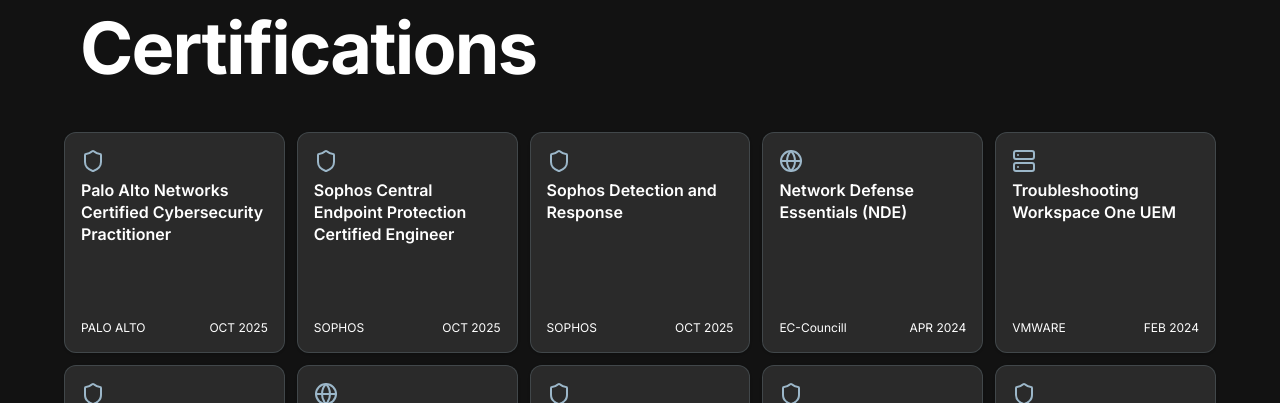
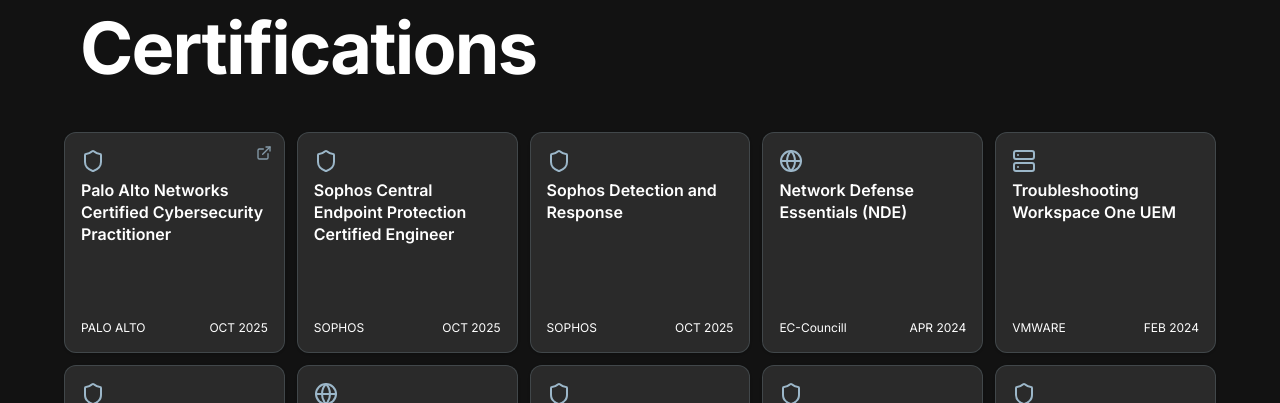
Before and after one commit to stevencampos15/NewPortfolio, a Next.js app: page / in a window 1280 px wide. Shown: the part 4680-5083 px from the top of the page. Built offline with nearby package versions, Linux system fonts and the light colour scheme.

Commit message:
Added some certification changes UI

```diff
--- a/src/components/sections/Certifications.tsx
+++ b/src/components/sections/Certifications.tsx
@@ -3,7 +3,7 @@
 import { motion } from "framer-motion"
 import { useInView } from "react-intersection-observer"
 import { useLanguage } from "@/context/LanguageContext"
-import { Shield, Server, Globe, Activity, Terminal, Layers, Cpu, Database, Award } from "lucide-react"
+import { Shield, Server, Globe, Activity, Terminal, Layers, Cpu, Database, Award, ExternalLink } from "lucide-react"
 import React from "react"
 
 type Certification = {
@@ -14,7 +14,7 @@
 }
 
 const certifications: Certification[] = [
-  { title: "Palo Alto Networks Certified Cybersecurity Practitioner", vendor: "PALO ALTO", date: "OCT 2025" },
+  { title: "Palo Alto Networks Certified Cybersecurity Practitioner", vendor: "PALO ALTO", date: "OCT 2025", link: "https://drive.google.com/file/d/1Tf0JocsydVIPK3rBRXpJHdkxD21dfrgO/view?usp=sharing" },
   { title: "Sophos Central Endpoint Protection Certified Engineer", vendor: "SOPHOS", date: "OCT 2025" },
   { title: "Sophos Detection and Response", vendor: "SOPHOS", date: "OCT 2025" },
   { title: "Network Defense Essentials (NDE)", vendor: "EC-Councill", date: "APR 2024" },
@@ -93,6 +93,21 @@
                 {/* Hover background overlay (persists while hovered) */}
                 <div className="absolute inset-0 rounded-xl opacity-0 group-hover:opacity-100 transition-opacity pointer-events-none bg-[#9CB7C9] z-0"></div>
 
+                {/* Top-right open-in-new-tab icon */}
+                {c.link && (
+                  <a
+                    href={c.link}
+                    target="_blank"
+                    rel="noopener noreferrer"
+                    onClick={(e) => e.stopPropagation()}
+                    aria-label="Open certification in new tab"
+                    title="Open in new tab"
+                    className="absolute right-3 top-3 z-20 text-[#9CB7C9] opacity-80 hover:opacity-100 transition-colors group-hover:text-black"
+                  >
+                    <ExternalLink size={16} />
+                  </a>
+                )}
+
                 <div className="flex flex-col items-start gap-1.5 mb-1 z-10">
                   <div className="text-[#9CB7C9] group-hover:text-black transition-colors">
                     {React.createElement(pickIcon(c), { size: 24 })}
```
